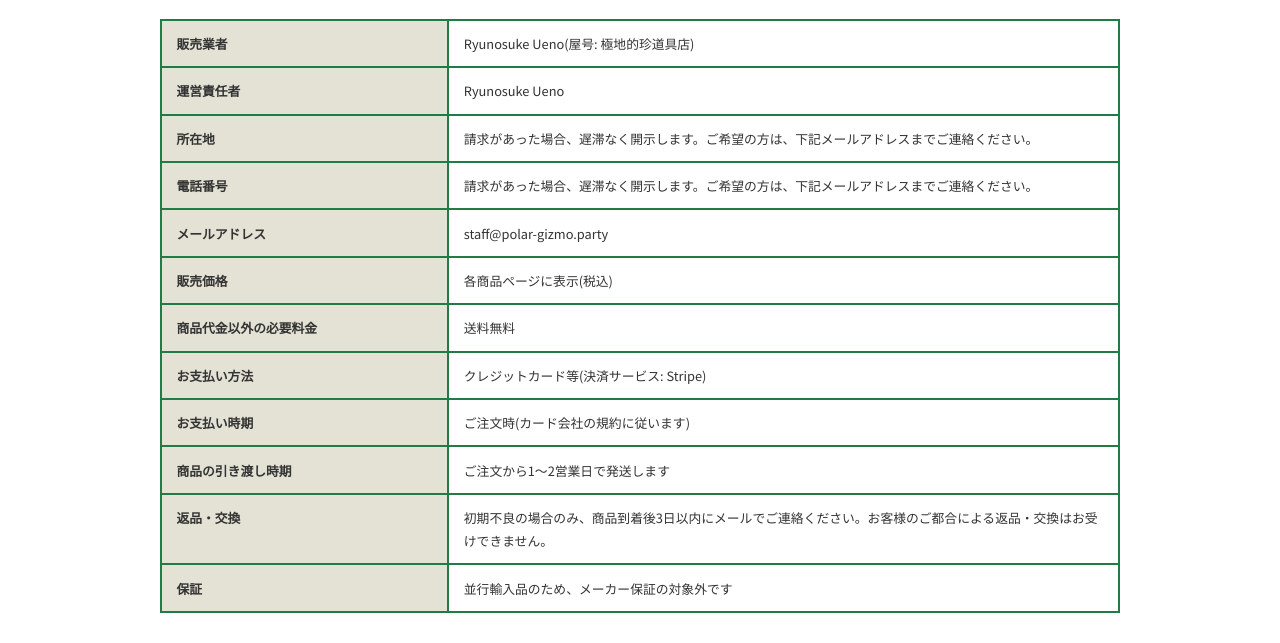
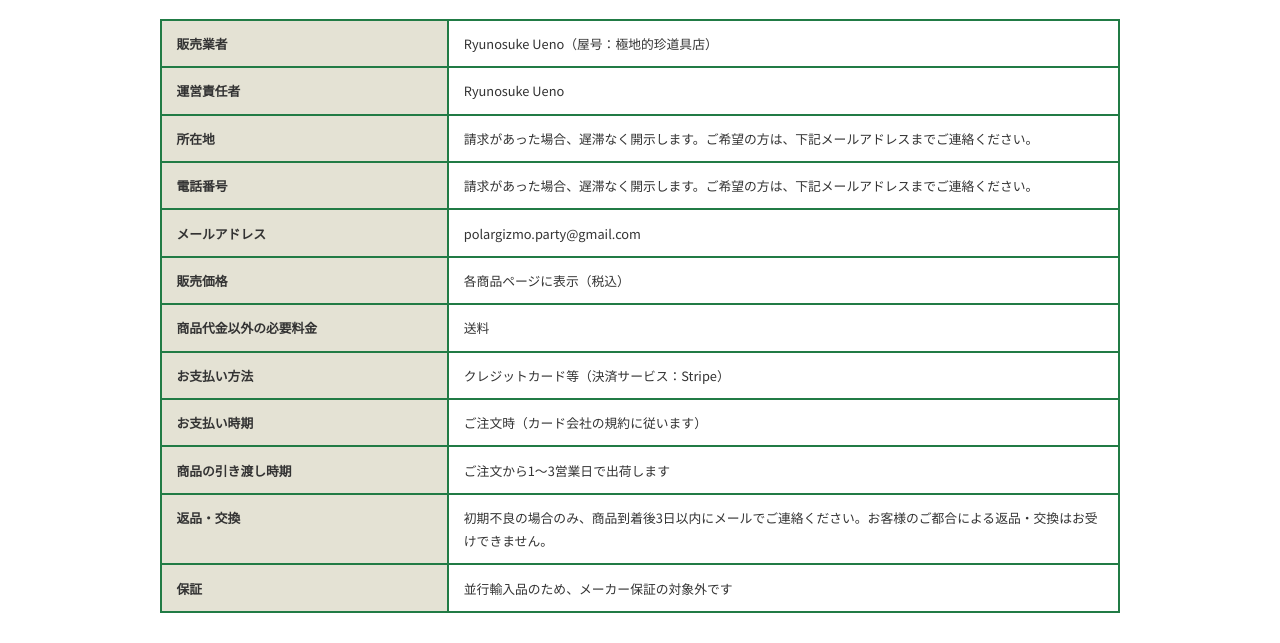
Before and after one commit to ruuuuuuuruuuuuuu/polar-gizmo-site, a plain HTML site: page public/tokushoho.html in a window 1280 px wide. Shown: the part 157-800 px from the top of the page. Drawn offline with Linux system fonts and the light colour scheme.

Commit message:
Update tokushoho.html

```diff
--- a/public/tokushoho.html
+++ b/public/tokushoho.html
@@ -19,7 +19,7 @@
 <table class="tbl">
 <tr>
 <th>販売業者</th>
-<td>Ryunosuke Ueno(屋号: 極地的珍道具店)</td>
+<td>Ryunosuke Ueno（屋号：極地的珍道具店）</td>
 </tr>
 <tr>
 <th>運営責任者</th>
@@ -35,27 +35,27 @@
 </tr>
 <tr>
 <th>メールアドレス</th>
-<td>staff@polar-gizmo.party</td>
+<td>polargizmo.party@gmail.com</td>
 </tr>
 <tr>
 <th>販売価格</th>
-<td>各商品ページに表示(税込)</td>
+<td>各商品ページに表示（税込）</td>
 </tr>
 <tr>
 <th>商品代金以外の必要料金</th>
-<td>送料無料</td>
+<td>送料</td>
 </tr>
 <tr>
 <th>お支払い方法</th>
-<td>クレジットカード等(決済サービス: Stripe)</td>
+<td>クレジットカード等（決済サービス：Stripe）</td>
 </tr>
 <tr>
 <th>お支払い時期</th>
-<td>ご注文時(カード会社の規約に従います)</td>
+<td>ご注文時（カード会社の規約に従います）</td>
 </tr>
 <tr>
 <th>商品の引き渡し時期</th>
-<td>ご注文から1〜2営業日で発送します</td>
+<td>ご注文から1〜3営業日で出荷します</td>
 </tr>
 <tr>
 <th>返品・交換</th>
```
